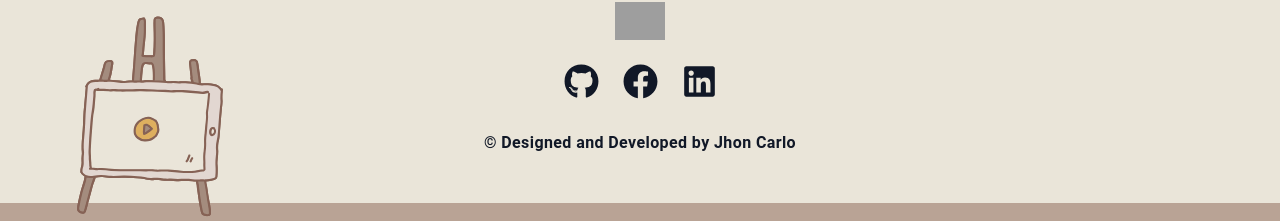
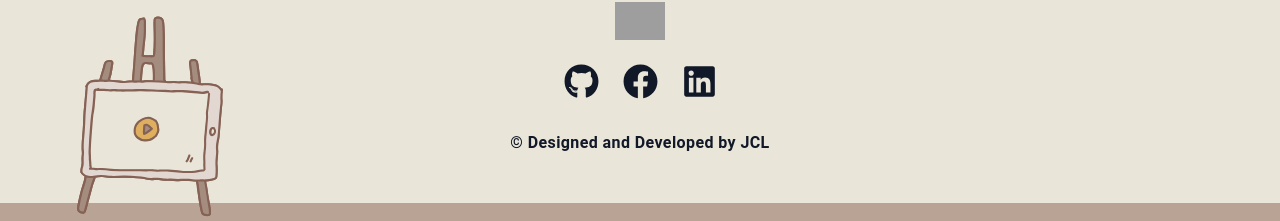
Before and after one commit to Jcarloluna/Eportfolio, a Next.js app: page / in a window 1280 px wide. Shown: the part 6735-6956 px from the top of the page. Built offline with nearby package versions, Linux system fonts and the light colour scheme; grey boxes are pictures that could not be loaded.

Commit message:
EP_uifixes/head_footer

```diff
--- a/components/Footer.tsx
+++ b/components/Footer.tsx
@@ -90,7 +90,7 @@ export const Footer: React.FC<{}> = () => {
           </Link>
         </div>
         <p className="mt-8 text-base leading-6 text-center text-gray-900">
-          © Designed and Developed by Jhon Carlo
+          © Designed and Developed by JCL
         </p>
       </div>
       <div className="border-b-[40px] border-b-[#A48C7E] border-t-[20px] border-t-[#b9a395]" />
--- a/pages/index.tsx
+++ b/pages/index.tsx
@@ -15,7 +15,7 @@ const Home = () => {
     <div className="dark:bg-[#1c1c1c] dark:text-white duration-1000 ease-in-out">
       <Navbar />
       <Head>
-        <title>JCLuna</title>
+        <title>JCL</title>
         <meta
           name="Jhon Carlo Luna | Developer Portfolio"
           content="I'm an aspiring web developer specializing in front-end development while exploring backend technologies"
```
